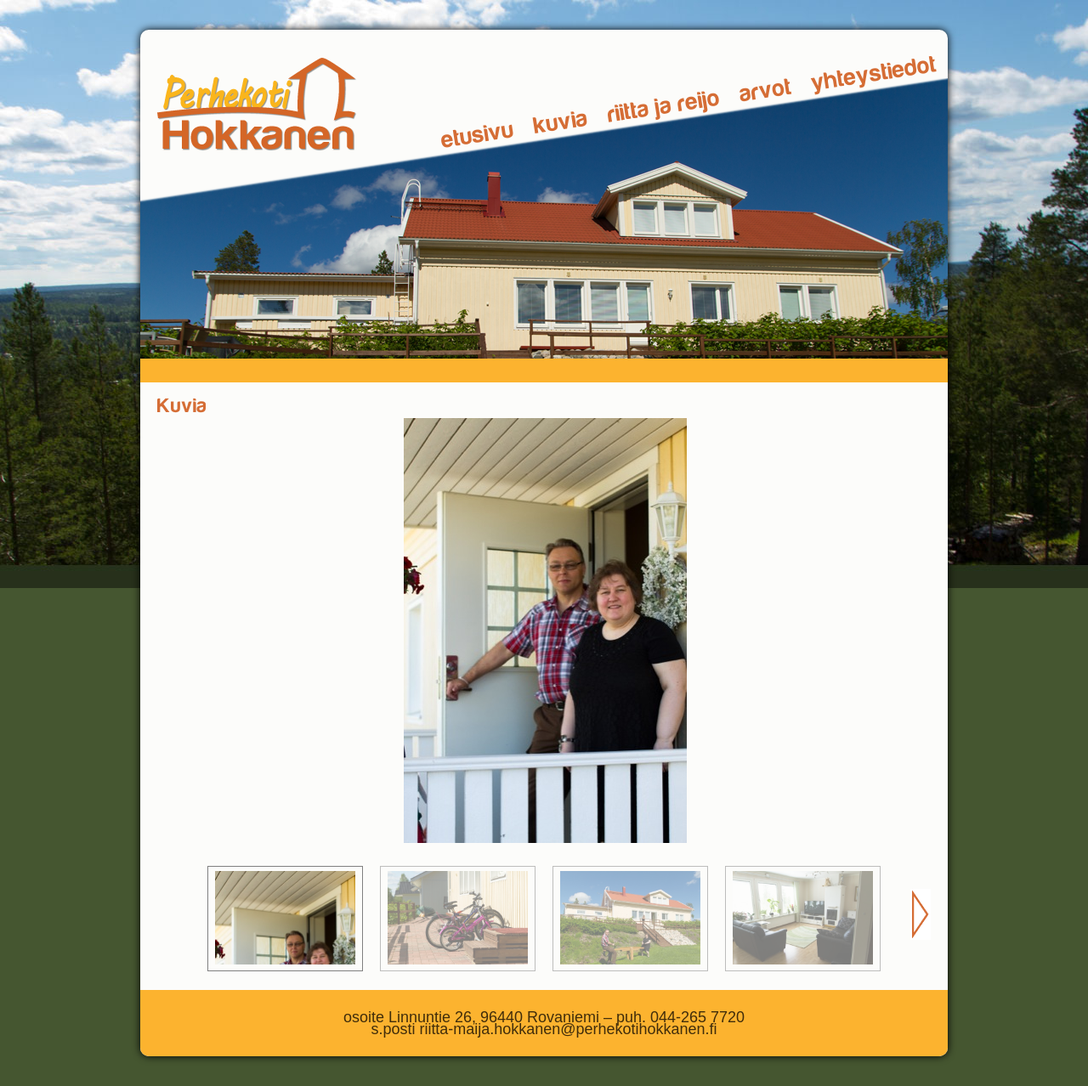
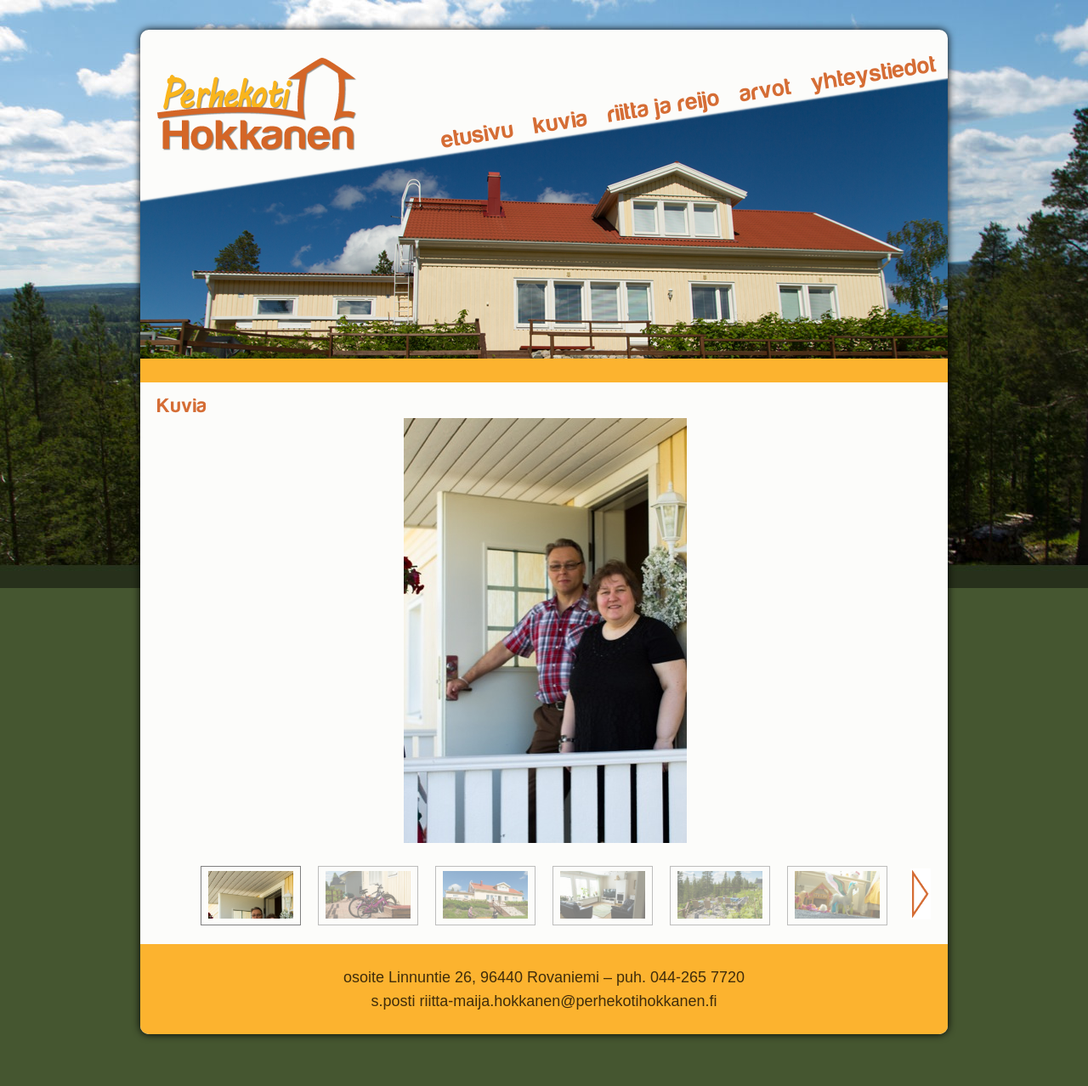
Before and after one commit to jyrkij/perhekotihokkanen.fi, a Jekyll site: the page built from kuvia.html, in a window 1280 px wide. Shown: the whole page at 85% size. Built offline with Jekyll 4.4.1, drawn with Linux system fonts in a browser that asks for light colours; nearby versions of some CDN libraries; after the commit the page ends 1252 px from its top, so only the background shows below that.

Commit message:
Update gallery layout a little

```diff
--- a/_layouts/gallery.html
+++ b/_layouts/gallery.html
@@ -8,9 +8,7 @@ layout: default
         <ul class="thumbs">
             {% for item in page.gallery %}
             <li>
-                <a class="thumb" href="{{ item }}">
-                    <img src="{{ item }}" alt="">
-                </a>
+                <a class="thumb" href="{{ item }}" style="background-image: url('{{ item }}')"></a>
             </li>
             {% endfor %}
         </ul>
--- a/javascripts/site.js
+++ b/javascripts/site.js
@@ -2,7 +2,7 @@ $(function() {
     if ($.fn.galleriffic) {
         var gallery = $('#thumbs').galleriffic({
             delay:                     3000, // in milliseconds
-            numThumbs:                 4, // The number of thumbnails to show page
+            numThumbs:                 6, // The number of thumbnails to show page
             preloadAhead:              10, // Set to -1 to preload all images
             enableTopPager:            false,
             enableBottomPager:         true,
--- a/stylesheets/screen.css
+++ b/stylesheets/screen.css
@@ -2,7 +2,7 @@
  * In this file you should write your main styles. (or centralize your imports)
  * Import this file using the following HTML or equivalent:
  * <link href="/stylesheets/screen.css" media="screen, projection" rel="stylesheet" type="text/css" /> */
-/* line 17, ../../../.rvm/gems/ruby-1.9.3-p392/gems/compass-0.12.2/frameworks/compass/stylesheets/compass/reset/_utilities.scss */
+/* line 5, ../../../.rbenv/versions/2.3.1/lib/ruby/gems/2.3.0/gems/compass-core-1.0.3/stylesheets/compass/reset/_utilities.scss */
 html, body, div, span, applet, object, iframe,
 h1, h2, h3, h4, h5, h6, p, blockquote, pre,
 a, abbr, acronym, address, big, cite, code,
@@ -24,57 +24,52 @@ time, mark, audio, video {
   vertical-align: baseline;
 }
 
-/* line 22, ../../../.rvm/gems/ruby-1.9.3-p392/gems/compass-0.12.2/frameworks/compass/stylesheets/compass/reset/_utilities.scss */
+/* line 22, ../../../.rbenv/versions/2.3.1/lib/ruby/gems/2.3.0/gems/compass-core-1.0.3/stylesheets/compass/reset/_utilities.scss */
 html {
   line-height: 1;
 }
 
-/* line 24, ../../../.rvm/gems/ruby-1.9.3-p392/gems/compass-0.12.2/frameworks/compass/stylesheets/compass/reset/_utilities.scss */
+/* line 24, ../../../.rbenv/versions/2.3.1/lib/ruby/gems/2.3.0/gems/compass-core-1.0.3/stylesheets/compass/reset/_utilities.scss */
 ol, ul {
   list-style: none;
 }
 
-/* line 26, ../../../.rvm/gems/ruby-1.9.3-p392/gems/compass-0.12.2/frameworks/compass/stylesheets/compass/reset/_utilities.scss */
+/* line 26, ../../../.rbenv/versions/2.3.1/lib/ruby/gems/2.3.0/gems/compass-core-1.0.3/stylesheets/compass/reset/_utilities.scss */
 table {
   border-collapse: collapse;
   border-spacing: 0;
 }
 
-/* line 28, ../../../.rvm/gems/ruby-1.9.3-p392/gems/compass-0.12.2/frameworks/compass/stylesheets/compass/reset/_utilities.scss */
+/* line 28, ../../../.rbenv/versions/2.3.1/lib/ruby/gems/2.3.0/gems/compass-core-1.0.3/stylesheets/compass/reset/_utilities.scss */
 caption, th, td {
   text-align: left;
   font-weight: normal;
   vertical-align: middle;
 }
 
-/* line 30, ../../../.rvm/gems/ruby-1.9.3-p392/gems/compass-0.12.2/frameworks/compass/stylesheets/compass/reset/_utilities.scss */
+/* line 30, ../../../.rbenv/versions/2.3.1/lib/ruby/gems/2.3.0/gems/compass-core-1.0.3/stylesheets/compass/reset/_utilities.scss */
 q, blockquote {
   quotes: none;
 }
-/* line 103, ../../../.rvm/gems/ruby-1.9.3-p392/gems/compass-0.12.2/frameworks/compass/stylesheets/compass/reset/_utilities.scss */
+/* line 103, ../../../.rbenv/versions/2.3.1/lib/ruby/gems/2.3.0/gems/compass-core-1.0.3/stylesheets/compass/reset/_utilities.scss */
 q:before, q:after, blockquote:before, blockquote:after {
   content: "";
   content: none;
 }
 
-/* line 32, ../../../.rvm/gems/ruby-1.9.3-p392/gems/compass-0.12.2/frameworks/compass/stylesheets/compass/reset/_utilities.scss */
+/* line 32, ../../../.rbenv/versions/2.3.1/lib/ruby/gems/2.3.0/gems/compass-core-1.0.3/stylesheets/compass/reset/_utilities.scss */
 a img {
   border: none;
 }
 
-/* line 116, ../../../.rvm/gems/ruby-1.9.3-p392/gems/compass-0.12.2/frameworks/compass/stylesheets/compass/reset/_utilities.scss */
-article, aside, details, figcaption, figure, footer, header, hgroup, menu, nav, section, summary {
+/* line 116, ../../../.rbenv/versions/2.3.1/lib/ruby/gems/2.3.0/gems/compass-core-1.0.3/stylesheets/compass/reset/_utilities.scss */
+article, aside, details, figcaption, figure, footer, header, hgroup, main, menu, nav, section, summary {
   display: block;
 }
 
-/* line 61, ../../../.rvm/gems/ruby-1.9.3-p392/gems/compass-0.12.2/frameworks/compass/stylesheets/compass/typography/_vertical_rhythm.scss */
-* html {
+/* line 106, ../../../.rbenv/versions/2.3.1/lib/ruby/gems/2.3.0/gems/compass-core-1.0.3/stylesheets/compass/typography/_vertical_rhythm.scss */
+html {
   font-size: 87.5%;
-}
-
-/* line 64, ../../../.rvm/gems/ruby-1.9.3-p392/gems/compass-0.12.2/frameworks/compass/stylesheets/compass/typography/_vertical_rhythm.scss */
-html {
-  font-size: 14px;
   line-height: 1em;
 }
 
@@ -85,12 +80,11 @@ html {
   font-weight: normal;
   font-style: normal;
 }
-
 /* line 38, ../sass/screen.scss */
 .clearfixed, #Container, #InnerContainer, .lt-ie8 #Container nav {
   *zoom: 1;
 }
-/* line 38, ../../../.rvm/gems/ruby-1.9.3-p392/gems/compass-0.12.2/frameworks/compass/stylesheets/compass/utilities/general/_clearfix.scss */
+/* line 38, ../../../.rbenv/versions/2.3.1/lib/ruby/gems/2.3.0/gems/compass-core-1.0.3/stylesheets/compass/utilities/general/_clearfix.scss */
 .clearfixed:after, #Container:after, #InnerContainer:after, .lt-ie8 #Container nav:after {
   content: "";
   display: table;
@@ -144,13 +138,11 @@ body {
   margin: 0 auto;
   overflow: hidden;
   *zoom: 1;
+  -moz-box-shadow: black 0 0 10px;
   -webkit-box-shadow: black 0 0 10px;
-  -moz-box-shadow: black 0 0 10px;
   box-shadow: black 0 0 10px;
+  -moz-border-radius: 10px;
   -webkit-border-radius: 10px;
-  -moz-border-radius: 10px;
-  -ms-border-radius: 10px;
-  -o-border-radius: 10px;
   border-radius: 10px;
   margin-top: 35px;
   margin-bottom: 35px;
@@ -177,6 +169,7 @@ body {
   text-indent: -119988px;
   overflow: hidden;
   text-align: left;
+  text-transform: capitalize;
   display: block;
   background: url("../images/logo.png") no-repeat left top;
   height: 111px;
@@ -193,10 +186,9 @@ body {
 }
 /* line 121, ../sass/screen.scss */
 #Container > nav {
-  -webkit-transform: rotate(-8.8deg);
   -moz-transform: rotate(-8.8deg);
   -ms-transform: rotate(-8.8deg);
-  -o-transform: rotate(-8.8deg);
+  -webkit-transform: rotate(-8.8deg);
   transform: rotate(-8.8deg);
   text-align: center;
   position: relative;
@@ -223,7 +215,7 @@ body {
 /* line 148, ../sass/screen.scss */
 #Container > footer {
   font-size: 1.28571em;
-  line-height: 0.77778em;
+  line-height: 1.55556em;
   padding: 25px 70px;
   color: #402d0b;
   background: #fcb32f;
@@ -236,12 +228,11 @@ body {
 }
 /* line 161, ../sass/screen.scss */
 #InnerContainer .content {
-  display: inline;
   float: left;
   margin-right: 0;
   width: 950px;
 }
-/* line 147, ../../../.rvm/gems/ruby-1.9.3-p392/gems/compass-0.12.2/frameworks/blueprint/stylesheets/blueprint/_grid.scss */
+/* line 147, ../../../.rbenv/versions/2.3.1/lib/ruby/gems/2.3.0/gems/compass-blueprint-1.0.0/framework/blueprint/stylesheets/blueprint/_grid.scss */
 * html #InnerContainer .content {
   overflow-x: hidden;
 }
@@ -275,12 +266,16 @@ div.gallery div#slideshow {
 div.gallery div#slideshow a {
   text-decoration: none;
 }
-/* line 196, ../sass/screen.scss */
+/* line 194, ../sass/screen.scss */
+div.gallery div#slideshow img {
+  max-width: 100%;
+}
+/* line 200, ../sass/screen.scss */
 div.gallery div#thumbs ul.thumbs {
   text-align: center;
   margin-top: 25px;
 }
-/* line 200, ../sass/screen.scss */
+/* line 204, ../sass/screen.scss */
 div.gallery div#thumbs ul.thumbs li {
   filter: progid:DXImageTransform.Microsoft.Alpha(Opacity=50);
   opacity: 0.5;
@@ -288,65 +283,66 @@ div.gallery div#thumbs ul.thumbs li {
   border: 1px solid gray;
   padding: 5px 8px;
   margin: 0 8px 8px;
+  transition: .5s ease-out .25s;
 }
-/* line 207, ../sass/screen.scss */
+/* line 212, ../sass/screen.scss */
 div.gallery div#thumbs ul.thumbs li:hover, div.gallery div#thumbs ul.thumbs li.selected {
-  filter: progid:DXImageTransform.Microsoft.Alpha(Opacity=100);
+  filter: progid:DXImageTransform.Microsoft.Alpha(enabled=false);
   opacity: 1;
+  transition: .5s ease-in 0s;
 }
-/* line 211, ../sass/screen.scss */
+/* line 217, ../sass/screen.scss */
 div.gallery div#thumbs ul.thumbs li a {
   display: inline-block;
-  height: 110px;
-  overflow: hidden;
+  width: 100px;
+  height: 0;
+  padding-bottom: 56.25%;
+  background-size: cover;
 }
-/* line 215, ../sass/screen.scss */
-div.gallery div#thumbs ul.thumbs li a img {
-  width: 165px;
-}
-/* line 223, ../sass/screen.scss */
+/* line 228, ../sass/screen.scss */
 div.gallery div#thumbs div.pagination a, div.gallery div#thumbs div.pagination span.current {
   display: none;
 }
-/* line 227, ../sass/screen.scss */
+/* line 232, ../sass/screen.scss */
 div.gallery div#thumbs div.pagination a[title="<"], div.gallery div#thumbs div.pagination a[title=">"] {
   text-indent: -119988px;
   overflow: hidden;
   text-align: left;
+  text-transform: capitalize;
   display: block;
   position: relative;
   border: none;
   background: url("../images/arrow-prev.png") no-repeat top left;
   height: 60px;
   width: 24px;
-  margin-top: -105px;
+  margin-top: -75px;
 }
-/* line 238, ../sass/screen.scss */
+/* line 243, ../sass/screen.scss */
 div.gallery div#thumbs div.pagination a[title="<"] {
   float: left;
   left: 10px;
 }
-/* line 243, ../sass/screen.scss */
+/* line 248, ../sass/screen.scss */
 div.gallery div#thumbs div.pagination a[title=">"] {
   background-image: url("../images/arrow-next.png");
   float: right;
 }
 
-/* line 254, ../sass/screen.scss */
+/* line 259, ../sass/screen.scss */
 .lt-ie9 #Container header img {
   border-width: 50px;
 }
-/* line 258, ../sass/screen.scss */
+/* line 263, ../sass/screen.scss */
 .lt-ie9 #Container nav {
   top: -10px;
   float: none;
 }
-/* line 262, ../sass/screen.scss */
+/* line 267, ../sass/screen.scss */
 .lt-ie9 #Container nav a {
   color: #000000;
 }
 
-/* line 274, ../sass/screen.scss */
+/* line 279, ../sass/screen.scss */
 .lt-ie8 #Container nav li {
   display: block;
   float: left;
```
Also changed, not shown: sass/screen.scss (+12 -7 lines).
